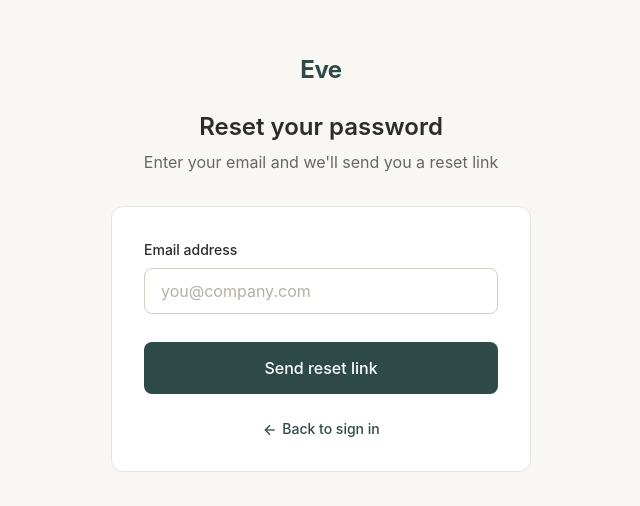
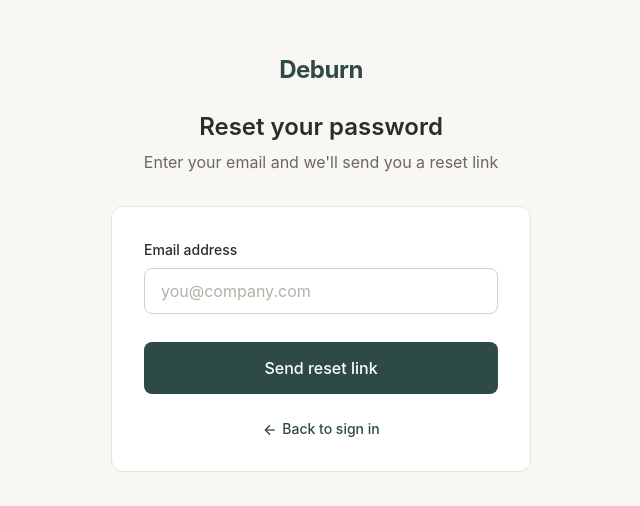
Before and after one commit to projectdeburn/Deburn-FrontEnd-Staging, a React (Vite) app: page /forgot-password in a window 1280 px wide. Shown: the part 138-644 px from the top of the page, without its empty margins (319-959 px from the left). Built offline with nearby package versions, Linux system fonts and the light colour scheme; no server answers.

Commit message:
Added some more corrections for auth

```diff
--- a/src/hub.css
+++ b/src/hub.css
@@ -16,17 +16,15 @@
   --hub-warning: #C49A6C;
 }
 
-* {
-  margin: 0;
-  padding: 0;
-  box-sizing: border-box;
-}
+/* Global * and body styles removed - use prototype.css globals instead */
+/* Hub-specific styles scoped to .hub-page wrapper */
 
-body {
+.hub-page {
   font-family: 'Inter', -apple-system, BlinkMacSystemFont, 'Segoe UI', Roboto, sans-serif;
   background-color: var(--hub-bg);
   color: var(--hub-text);
   line-height: 1.5;
+  min-height: 100vh;
 }
 
 /* Layout */
--- a/src/pages/auth/ForgotPassword.jsx
+++ b/src/pages/auth/ForgotPassword.jsx
@@ -44,7 +44,7 @@ export default function ForgotPassword() {
       <div className="auth-container">
         <div className="auth-header">
           <div className="auth-logo">
-            <span className="auth-logo-text">Eve</span>
+            <span className="auth-logo-text">Deburn</span>
           </div>
           <h1 className="auth-title">{t('forgotPassword.title', 'Reset your password')}</h1>
           <p className="auth-subtitle">{t('forgotPassword.subtitle', "Enter your email and we'll send you a reset link")}</p>
--- a/src/pages/auth/ResetPassword.jsx
+++ b/src/pages/auth/ResetPassword.jsx
@@ -127,7 +127,7 @@ export default function ResetPassword() {
       <div className="auth-container">
         <div className="auth-header">
           <div className="auth-logo">
-            <span className="auth-logo-text">Eve</span>
+            <span className="auth-logo-text">Deburn</span>
           </div>
           <h1 className="auth-title">{t('resetPassword.title', 'Create new password')}</h1>
           <p className="auth-subtitle">{t('resetPassword.subtitle', 'Enter a new password for your account')}</p>
```
Also changed, not shown: 1 other file (tests, documents, lock files or other folders).
